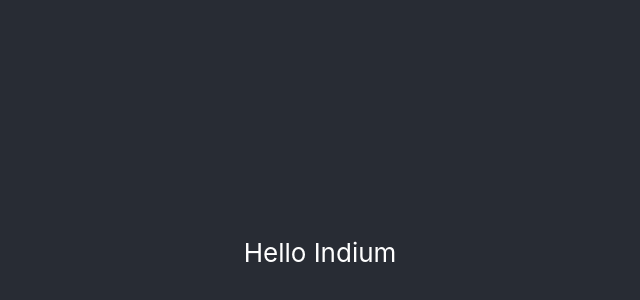
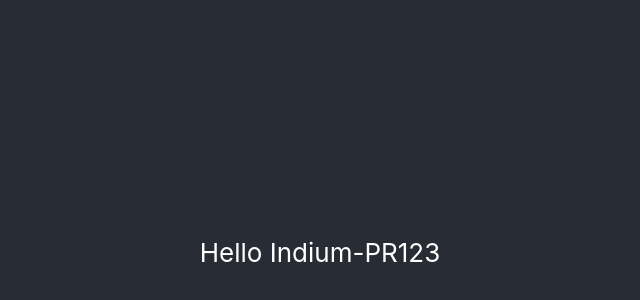
Before and after one commit to neenu-bal/react-hello, a React (Create React App) app in the folder my-app/: page / in a window 1280 px wide. Shown: the part 148-448 px from the top of the page, without its empty margins (320-960 px from the left). Built offline with nearby package versions, Linux system fonts and the light colour scheme.

Commit message:
Update App.js

```diff
--- a/my-app/src/App.js
+++ b/my-app/src/App.js
@@ -6,7 +6,7 @@ function App() {
     <div className="App">
       <header className="App-header">
         <p>
-Hello Indium        </p>
+Hello Indium-PR123       </p>
 
       </header>
     </div>
```
